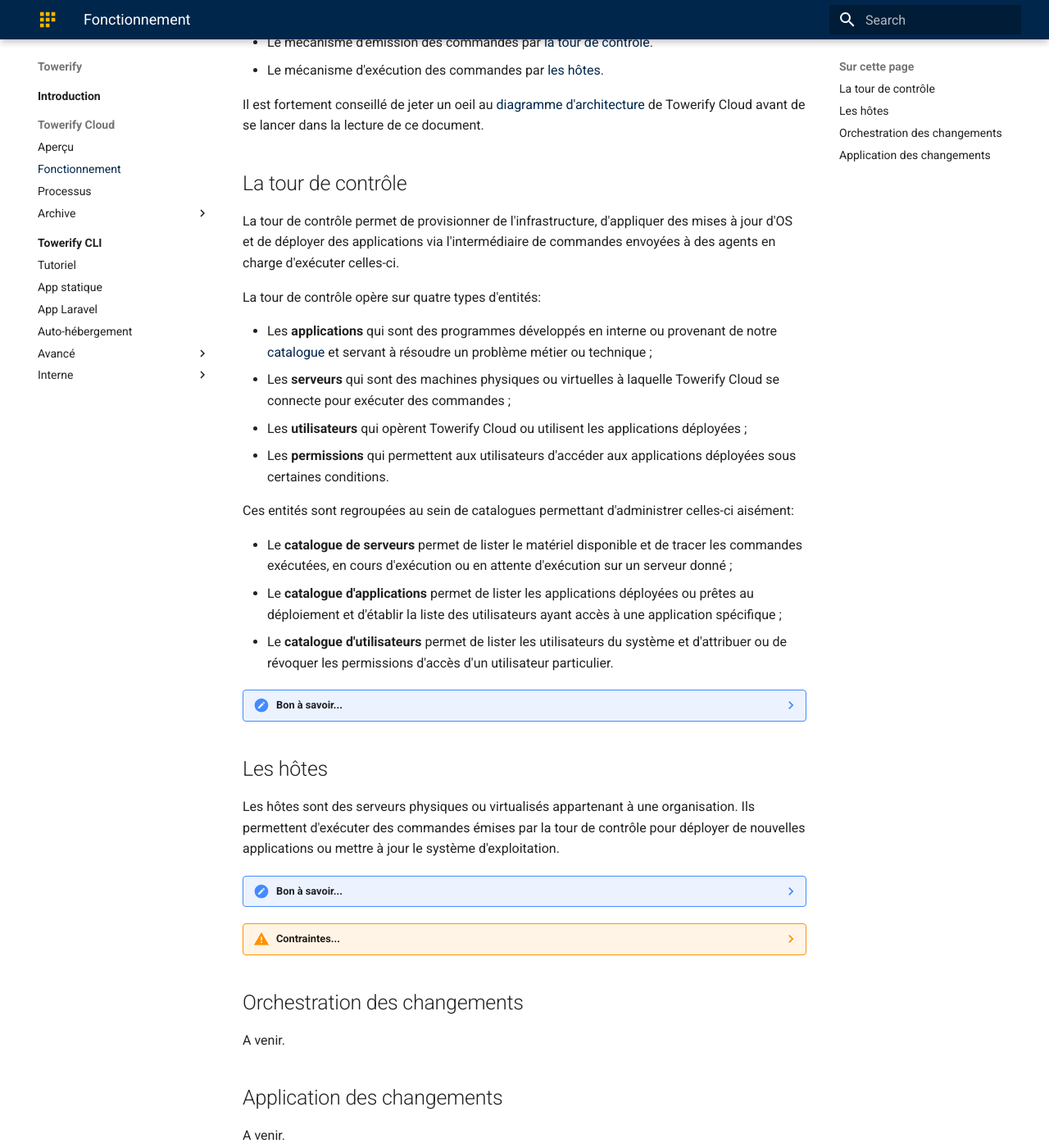
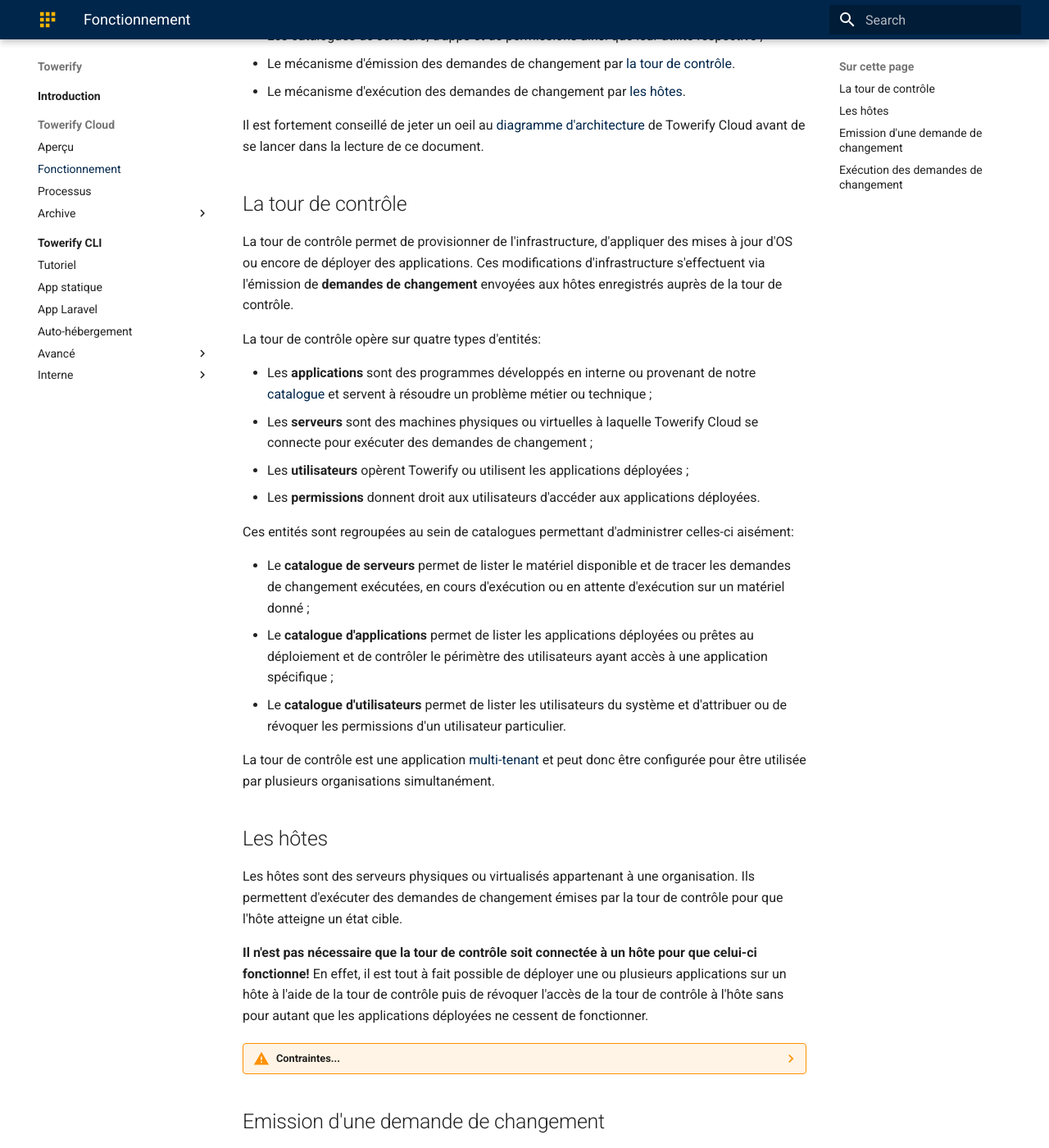
Before and after one commit to computablefacts/towerify-docs, an MkDocs documentation site: the page built from docs/cloud/how-it-works.md, in a window 1280 px wide and 1400 px high, scrolled down 241 px. Shown: the whole window at 82% size. Built offline with MkDocs 1.6.1 and Material for MkDocs 9.7.7, drawn with Linux system fonts in a browser that asks for light colours; some of the changed text lies outside the part shown.

Commit message:
Edit Towerify Cloud 5/n

```diff
--- a/docs/cloud/how-it-works.md
+++ b/docs/cloud/how-it-works.md
@@ -1,66 +1,75 @@
 # Fonctionnement
 
-Ce document détail comment les commandes émises par Towerify Cloud circulent dans le système. Plus spécifiquement, ce
-document couvre:
+Ce document détail comment les demandes de changement (encore appelées commandes) émises par la tour de contrôle
+circulent dans le système. Plus spécifiquement, ce document couvre:
 
 - Les catalogues de serveurs, d'apps et de permissions ainsi que leur utilité respective ;
-- Le mécanisme d'émission des commandes par [la tour de contrôle](#la-tour-de-contrle).
-- Le mécanisme d'exécution des commandes par [les hôtes](#les-htes).
+- Le mécanisme d'émission des demandes de changement par [la tour de contrôle](#la-tour-de-controle).
+- Le mécanisme d'exécution des demandes de changement par [les hôtes](#les-hotes).
 
 Il est fortement conseillé de jeter un oeil au [diagramme d'architecture](overview.md#diagramme-darchitecture) de
 Towerify Cloud avant de se lancer dans la lecture de ce document.
 
 ## La tour de contrôle
 
-La tour de contrôle permet de provisionner de l'infrastructure, d'appliquer des mises à jour d'OS et de déployer des
-applications via l'intermédiaire de commandes envoyées à des agents en charge d'exécuter celles-ci.
+La tour de contrôle permet de provisionner de l'infrastructure, d'appliquer des mises à jour d'OS ou encore de déployer
+des applications. Ces modifications d'infrastructure s'effectuent via l'émission de __demandes de changement__ envoyées
+aux hôtes enregistrés auprès de la tour de contrôle.
 
 La tour de contrôle opère sur quatre types d'entités:
 
-- Les __applications__ qui sont des programmes développés en interne ou provenant de
-  notre [catalogue](archive/catalog.md) et servant à résoudre un problème métier ou technique ;
-- Les __serveurs__ qui sont des machines physiques ou virtuelles à laquelle Towerify Cloud se connecte pour exécuter des
-  commandes ;
-- Les __utilisateurs__ qui opèrent Towerify Cloud ou utilisent les applications déployées ;
-- Les __permissions__ qui permettent aux utilisateurs d'accéder aux applications déployées sous certaines conditions.
+- Les __applications__ sont des programmes développés en interne ou provenant de notre [catalogue](archive/catalog.md)
+  et servent à résoudre un problème métier ou technique ;
+- Les __serveurs__ sont des machines physiques ou virtuelles à laquelle Towerify Cloud se connecte pour exécuter des
+  demandes de changement ;
+- Les __utilisateurs__ opèrent Towerify ou utilisent les applications déployées ;
+- Les __permissions__ donnent droit aux utilisateurs d'accéder aux applications déployées.
 
 Ces entités sont regroupées au sein de catalogues permettant d'administrer celles-ci aisément:
 
-- Le __catalogue de serveurs__ permet de lister le matériel disponible et de tracer les commandes exécutées, en cours
-  d'exécution ou en attente d'exécution sur un serveur donné ;
-- Le __catalogue d'applications__ permet de lister les applications déployées ou prêtes au déploiement et d'établir la
-  liste des utilisateurs ayant accès à une application spécifique ;
+- Le __catalogue de serveurs__ permet de lister le matériel disponible et de tracer les demandes de changement
+  exécutées, en cours d'exécution ou en attente d'exécution sur un matériel donné ;
+- Le __catalogue d'applications__ permet de lister les applications déployées ou prêtes au déploiement et de contrôler
+  le périmètre des utilisateurs ayant accès à une application spécifique ;
 - Le __catalogue d'utilisateurs__ permet de lister les utilisateurs du système et d'attribuer ou de révoquer les
-  permissions d'accès d'un utilisateur particulier.
+  permissions d'un utilisateur particulier.
 
-??? note "Bon à savoir..."
-
-    Towerify Cloud est une application [multi-tenant](https://en.wikipedia.org/wiki/Multitenancy) et peut donc être
-    configurée pour être utilisée par plusieurs organisations simultanément.
+La tour de contrôle est une application [multi-tenant](https://en.wikipedia.org/wiki/Multitenancy) et peut donc être
+configurée pour être utilisée par plusieurs organisations simultanément.
 
 ## Les hôtes
 
 Les hôtes sont des serveurs physiques ou virtualisés appartenant à une organisation. Ils permettent d'exécuter des
-commandes émises par la tour de contrôle pour déployer de nouvelles applications ou mettre à jour le système
-d'exploitation.
+demandes de changement émises par la tour de contrôle pour que l'hôte atteigne un état cible.
 
-??? note "Bon à savoir..."
-
-    Il n'est pas nécessaire que la tour de contrôle soit connectée à un hôte pour que celui-ci fonctionne! En effet, il
-    est tout à fait possible de déployer une ou plusieurs applications à l'aide de la tour de contrôle puis de couper
-    l'accès à l'hôte sans pour autant que les applications déployées ne cessent de fonctionner :-)
+__Il n'est pas nécessaire que la tour de contrôle soit connectée à un hôte pour que celui-ci fonctionne!__ En effet, il
+est tout à fait possible de déployer une ou plusieurs applications sur un hôte à l'aide de la tour de contrôle puis de
+révoquer l'accès de la tour de contrôle à l'hôte sans pour autant que les applications déployées ne cessent de
+fonctionner.
 
 ??? warning "Contraintes..."
 
     Les hôtes provisionnés par l'organisation doivent avoir [Linux Debian](https://www.debian.org/) pour système
     d'exploitation. Les hôtes doivent être configurés pour être accessibles en SSH par la tour de contrôle. Lors de
     l'enregistrement d'un hôte auprès de la tour de contrôle, celui-ci sera reformaté pour utiliser la distribution
-    [YunoHost](https://yunohost.org/) basée sur Linux Debian.
+    [YunoHost](https://yunohost.org/).
 
-## Orchestration des changements
+## Emission d'une demande de changement
 
-A venir.
+Les demandes de changement sont des petits "programmes" décrivant les actions à effectuer sur un hôte pour que celui-ci
+atteigne un état cible.
 
-## Application des changements
+Les demandes de changement sont émises par un opérateur et placées dans une file d'attente. Cette file d'attente est
+surveillée par une tâche planifiée qui a en charge de choisir la prochaine demande de changement à effectuer et de
+router cette demande vers l'hôte cible. Le choix de la prochaine demande de changement à exécuter est réalisé en
+appliquant le principe "premier arrivé, premier servi" (FIFO).
 
-A venir.
+Les demandes de changement concernant des hôtes différents s'exécutent en parallèle. Cependant, à un instant donné, une
+unique demande de changement est en cours d'exécution sur chaque hôte.
+
+## Exécution des demandes de changement
+
+La demande de changement émise par la tour de contrôle est envoyée à l'hôte concerné. La demandes de changement est
+ensuite appliquée sous forme d'une série d'étapes. Après l'exécution de chaque étape un retour est fait à la tour de
+contrôle pour signifier le succès ou l'échec de l'exécution de cette étape. En cas d'échec, un retour arrière est
+exécuté automatiquement.
```
Also changed, not shown: docs/cloud/overview.md (+2 -3 lines).
